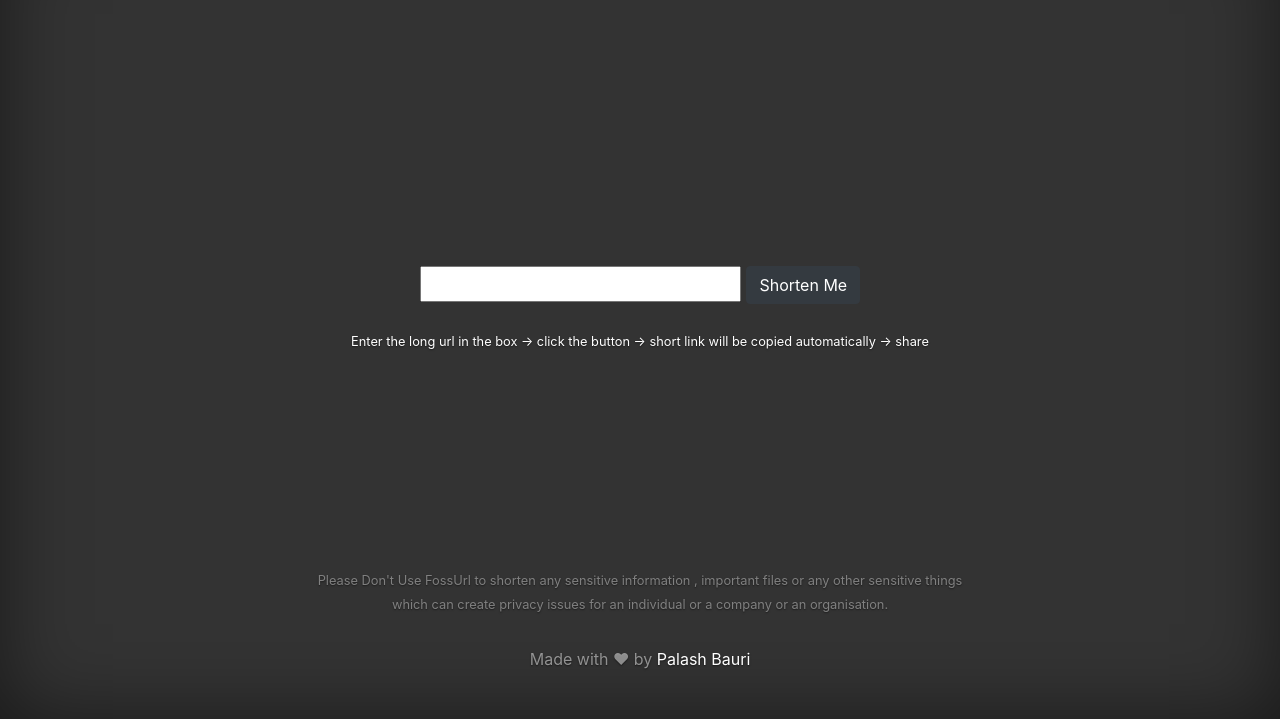
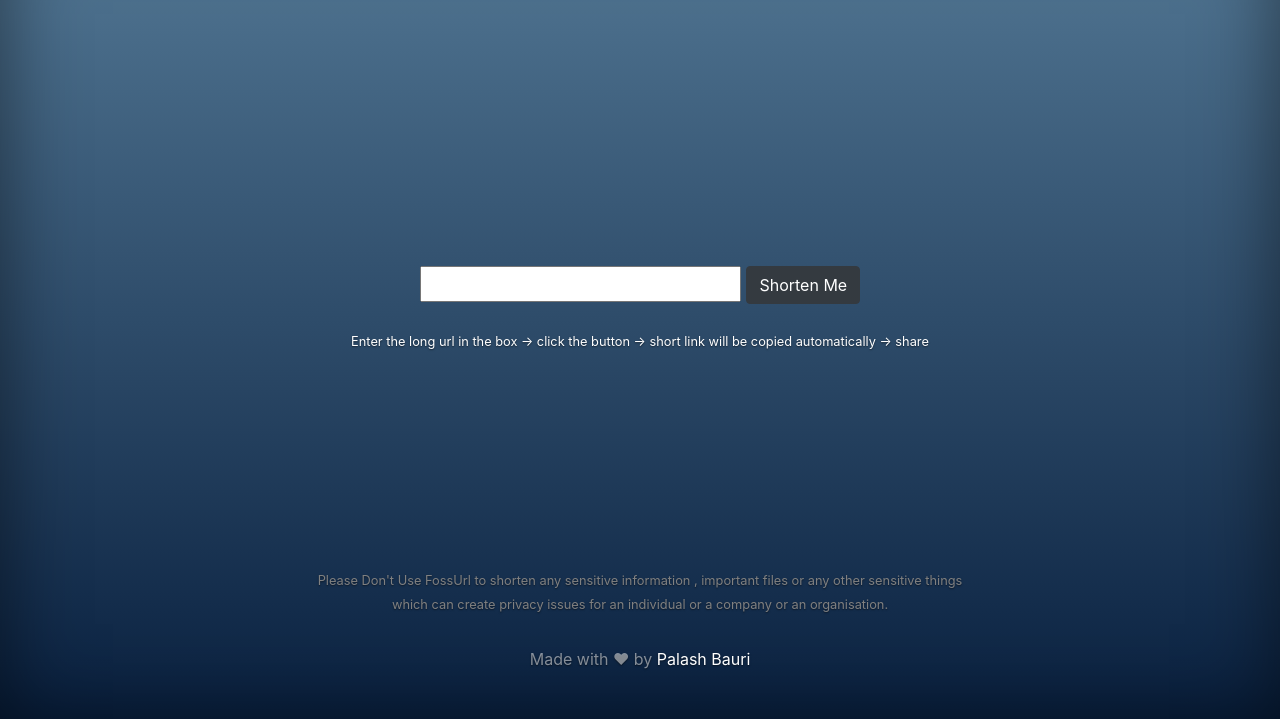
Before and after one commit to bauripalash/fossurl, a plain HTML site: page index.html in a window 1280 px wide. Shown: the part 81-800 px from the top of the page. Drawn offline with nearby package versions, Linux system fonts and the light colour scheme; a script that the page names is missing.

Commit message:
Add Gradient

```diff
--- a/cover.css
+++ b/cover.css
@@ -27,7 +27,8 @@ a:hover {
 html,
 body {
   height: 100%;
-  background-color: #333;
+  /*background-color: #333;*/
+  background-image: linear-gradient(to top, #09203f 0%, #537895 100%);
 }
 body {
   color: #fff;
```
